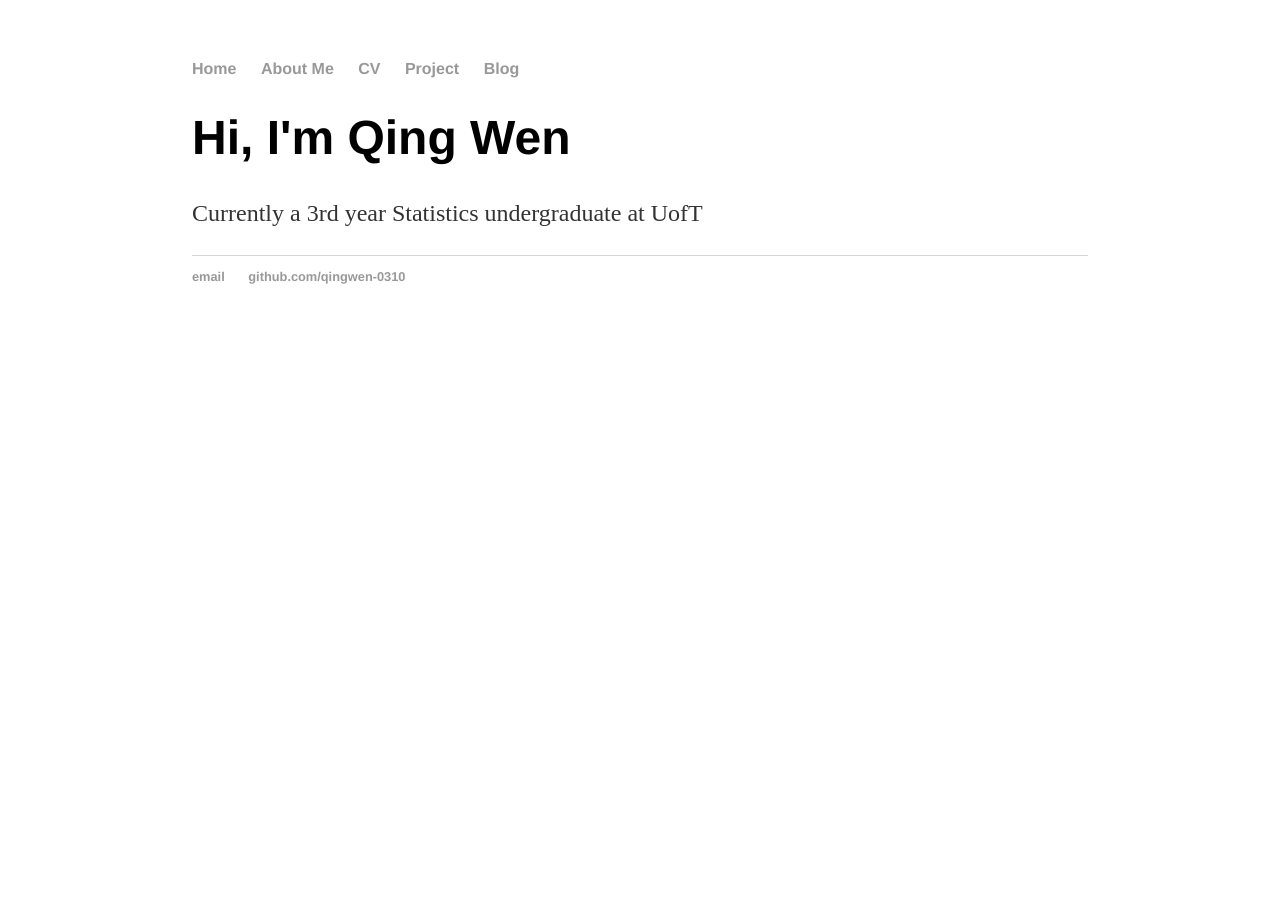
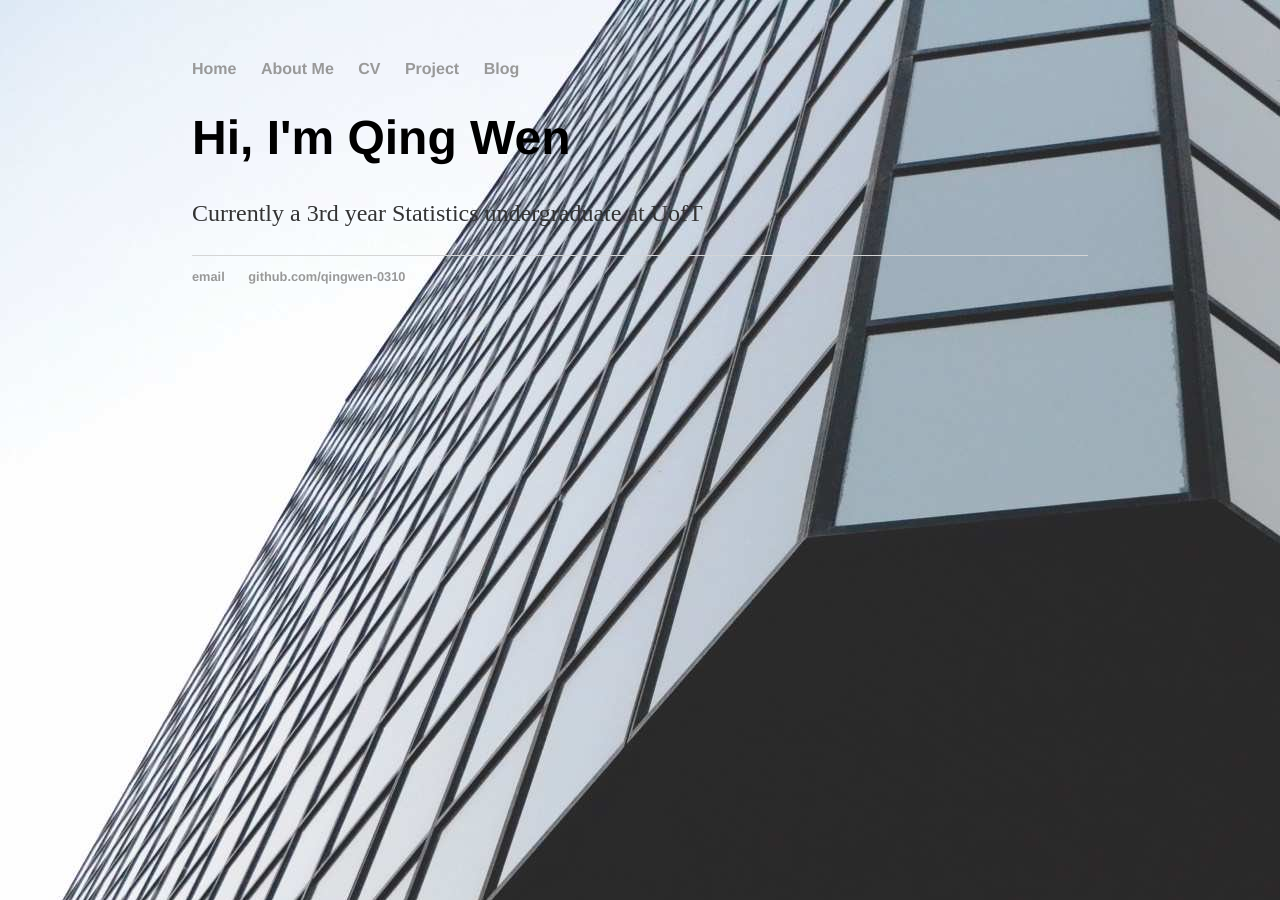
Before and after one commit to QingWen-0310/QingWen-0310.github.io, a Jekyll site: the page built from index.html, in a window 1280 px wide. Built offline with Jekyll 4.4.1, drawn with Linux system fonts in a browser that asks for light colours; Markdown is read by kramdown in place of the engine named in the settings.

Commit message:
Update main.css

```diff
--- a/css/main.css
+++ b/css/main.css
@@ -1,6 +1,7 @@
 body {
     margin: 60px auto;
     width: 70%;
+    background-image: url("background1.JPG");
 }
 nav ul, footer ul {
     font-family:'Helvetica', 'Arial', 'Sans-Serif';
```
